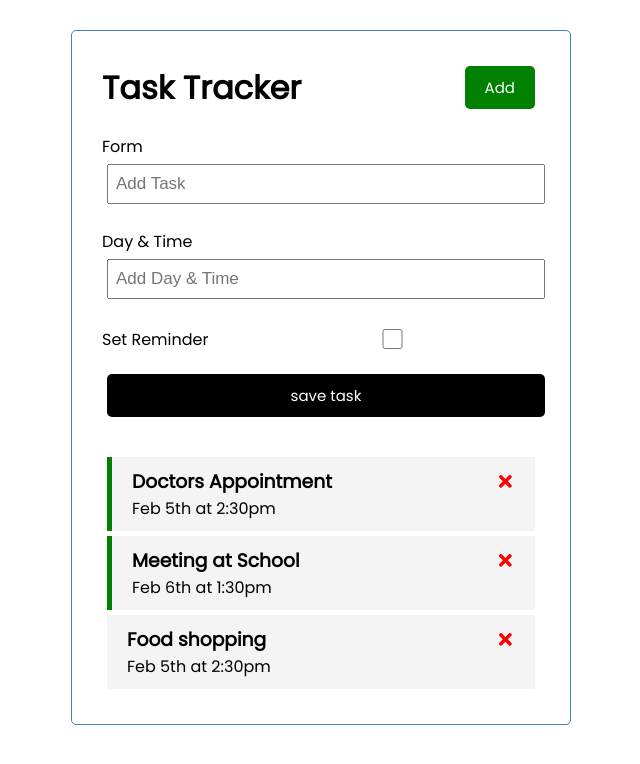
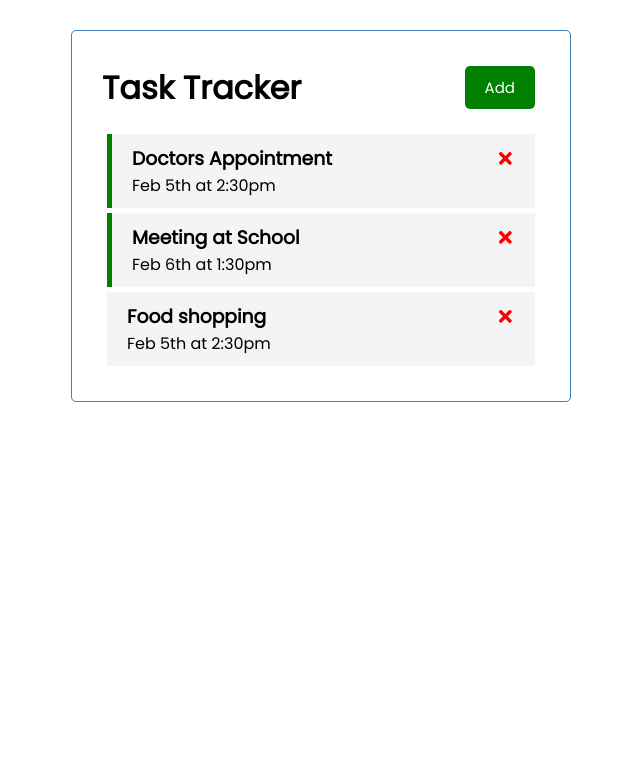
Before and after one commit to UmerZia/task-tracker, a React (Create React App) app: page / in a window 1280 px wide. Shown: the top 764 px of the page, without its empty margins (319-959 px from the left). Built offline with nearby package versions, Linux system fonts and the light colour scheme.

Commit message:
Toggle submit setion visibility

```diff
--- a/src/App.js
+++ b/src/App.js
@@ -4,6 +4,7 @@
 import AddTask from './components/AddTask';
 
 function App() {
+  const [showAddTask, setShowAddTask] = useState(false);
   const [tasks, setTasks] = useState([
     {
       id: 1,
@@ -27,9 +28,9 @@
 
   // Add Task
   const addTask = (task) => {
-    const id = Math.floor (Math.random() * 10000) + 1;
+    const id = Math.floor(Math.random() * 1000) + 1;
     const newTask = { id, ...task };
-    setTasks ({...tasks, newTask})
+    setTasks([...tasks, newTask]);
   }
 
   // Delete Task
@@ -39,13 +40,13 @@
 
   // Toggle Reminder
   const toggleReminder = (id) => {
-    setTasks(tasks.map(task => task.id === id ? {...task, reminder: !task.reminder} : task))
+    setTasks(tasks.map(task => task.id === id ? { ...task, reminder: !task.reminder } : task))
   }
 
   return (
     <div className='container'>
-      <Header title='Task Tracker' />
-      <AddTask onAdd={addTask}/>
+      <Header title='Task Tracker' onAdd={() => setShowAddTask(!showAddTask)} showAdd={showAddTask} />
+      {showAddTask && <AddTask onAdd={addTask} />}
       {
         tasks.length > 0 ? (<Tasks tasks={tasks} onDelete={deleteTask} onToggle={toggleReminder} />) : ('No Tasks To Show')
       }
--- a/src/components/Header.js
+++ b/src/components/Header.js
@@ -1,17 +1,17 @@
-import React from 'react'
-import Button from './Button'
+import React from "react";
+import Button from "./Button";
 
-const Header = ({title}) => {
-    const onClick = () => {
-        console.log('click')
-    }
+const Header = ({ title, onAdd, showAdd }) => {
+  return (
+    <header className="header">
+      <h1>{title}</h1>
+      <Button
+        color={showAdd ? "red" : "green"}
+        text={showAdd ? "Close" : "Add"}
+        onClick={onAdd}
+      />
+    </header>
+  );
+};
 
-  return (
-    <header className='header'>
-        <h1>{title}</h1>
-        <Button color='green' text='Add' onClick={onClick}/>
-    </header>
-  )
-}
-
-export default Header
+export default Header;
```
